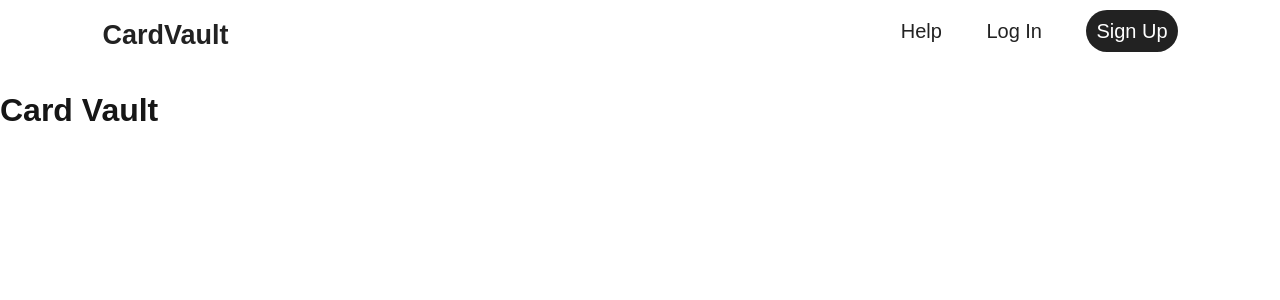
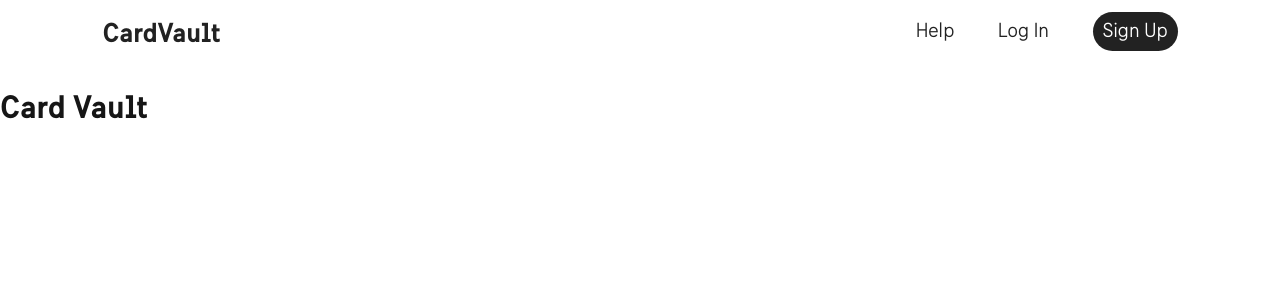
Before and after one commit to plutos28/cardvault, a PHP site: page /index.php in a window 1280 px wide. Shown: the top 300 px of the page. Run offline with PHP 8.4, Linux system fonts and the light colour scheme.

Commit message:
add sweden sans font

```diff
--- a/css/style.css
+++ b/css/style.css
@@ -3,7 +3,7 @@
 }
 
 body {
-    font-family: sans-serif;
+    font-family: "SwedenSans";
 }
 
 
@@ -16,7 +16,6 @@ nav {
 nav a {
     text-decoration: none;
     color: #222;
-    font-family: sans-serif;
     font-size: 20px;
 }
 
--- /dev/null
+++ b/fonts/sweden/SwedenSans.css
@@ -0,0 +1,17 @@
+/* Webfont: SwedenSans-Bold */@font-face {
+    font-family: 'SwedenSans';
+    src: url('SwedenSansBold.woff2') format('woff2'), /* Modern Browsers */
+         url('SwedenSansBold.otf') format('opentype'); /* Safari, Android, iOS */
+             font-style: normal;
+    font-weight: bold;
+    text-rendering: optimizeLegibility;
+}
+
+/* Webfont: SwedenSans-Book */@font-face {
+    font-family: 'SwedenSans';
+    src: url('SwedenSansBook.woff2') format('woff2'), /* Modern Browsers */
+         url('SwedenSansBook.otf') format('opentype'); /* Safari, Android, iOS */
+             font-style: normal;
+    font-weight: normal;
+    text-rendering: optimizeLegibility;
+}
--- a/templates/layout.html.php
+++ b/templates/layout.html.php
@@ -4,6 +4,7 @@
     <meta charset="UTF-8">
     <meta http-equiv="X-UA-Compatible" content="IE=edge">
     <meta name="viewport" content="width=device-width, initial-scale=1.0">
+    <link rel="stylesheet" type="text/css" media="screen" href="./fonts/sweden/SwedenSans.css" />
     <style>
         <?php include './css/normalize.css'?>
         <?php include './css/style.css' ?>
```
Also changed, not shown: fonts/sweden/SwedenSansBold.otf (added), fonts/sweden/SwedenSansBold.woff2 (added), fonts/sweden/SwedenSansBook.otf (added), fonts/sweden/SwedenSansBook.woff2 (added), fonts/sweden/SwedenSansRegular.otf (added), fonts/sweden/SwedenSansRegular.woff2 (added), fonts/sweden/SwedenSansSemiBold.otf (added), fonts/sweden/SwedenSansSemiBold.woff2 (added), 1 other file.
